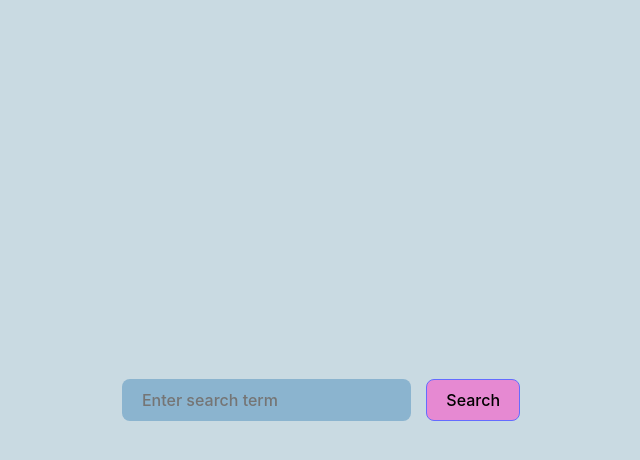
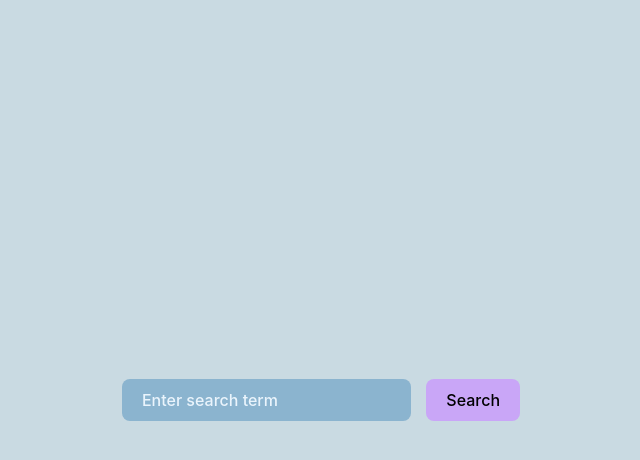
Before and after one commit to kolirina/REACT2024, a React (Vite) app: page / in a window 1280 px wide. In both pictures the pointer is over the button "Search". Shown: the top 460 px of the page, without its empty margins (319-959 px from the left). Built offline with nearby package versions, Linux system fonts and the light colour scheme.

Commit message:
feat: change styles

```diff
--- a/src/App.css
+++ b/src/App.css
@@ -13,3 +13,7 @@
   display: flex;
   gap: 15px;
 }
+
+input::placeholder {
+  color: rgb(234, 244, 252);
+}
--- a/src/App.tsx
+++ b/src/App.tsx
@@ -15,7 +15,6 @@ interface SearchResult {
 class App extends Component<Record<string, never>, AppState> {
   constructor(props: Record<string, never>) {
     super(props);
-
     this.state = {
       results: [],
     };
--- a/src/index.css
+++ b/src/index.css
@@ -44,7 +44,7 @@ button {
   transition: border-color 0.25s;
 }
 button:hover {
-  border-color: #646cff;
+  background-color: #c9a6f7;
 }
 button:focus,
 button:focus-visible {
```
